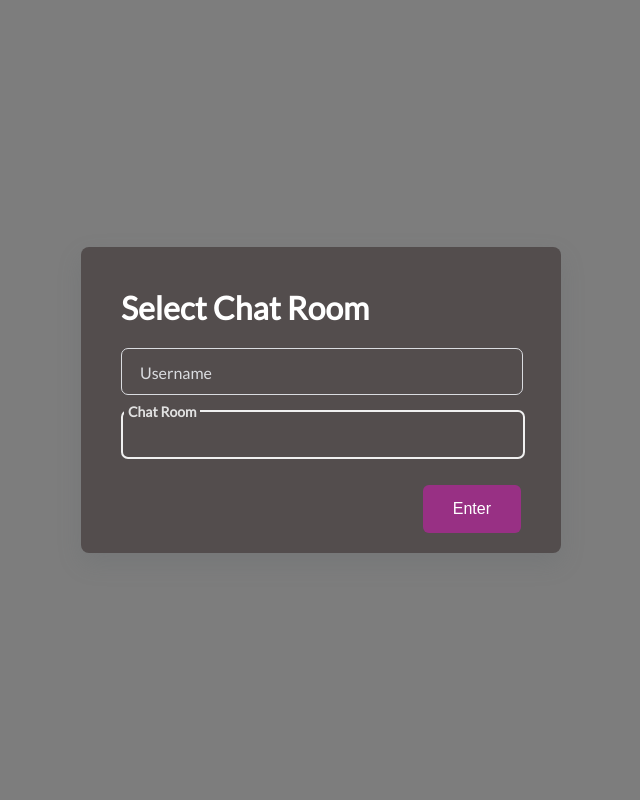
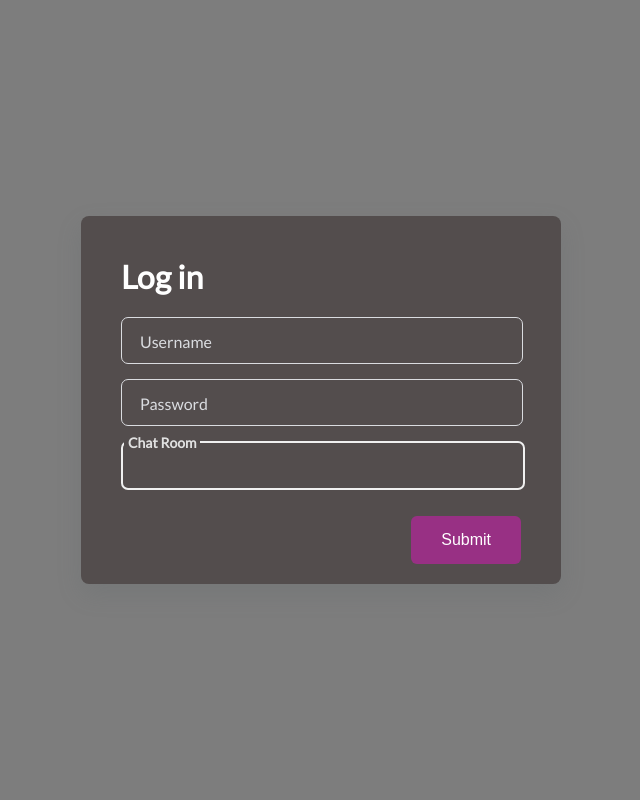
Before and after one commit to Solomon-Kebede/chatstreet, a Django app: page / in a window 1280 px wide. Shown: the whole page, without its empty margins (319-959 px from the left). Run offline with Django 3.2, Linux system fonts and the light colour scheme.

Commit message:
reconfigure the home page

```diff
--- a/ChatStreetProject/chatapp/templates/index.html
+++ b/ChatStreetProject/chatapp/templates/index.html
@@ -11,7 +11,7 @@
 <body>
     <div class="signupForm">
         <div class="form">
-            <h1 class="heading">Select Chat Room</h1>
+            <h1 class="heading">Log in</h1>
 
             <div class="inputField">
                 <input id="username-input"type="text" class="input" placeholder="Username">
@@ -19,10 +19,15 @@
             </div>
 
             <div class="inputField">
+                <input id="username-input"type="text" class="input" placeholder="Username">
+                <label for="" class="label">Password</label>
+            </div>
+
+            <div class="inputField">
                 <input id="room-name-input" type="text" class="input" placeholder="Chat Room">
                 <label for="" class="label">Chat Room</label>
             </div>
-            <input id="room-name-submit" class="submitBtn" type="button" value="Enter">
+            <input id="room-name-submit" class="submitBtn" type="button" value="Submit">
         </div>
     </div>
     <script>
--- a/ChatStreetProject/chatapp/views.py
+++ b/ChatStreetProject/chatapp/views.py
@@ -6,3 +6,6 @@ def index(request):
 
 def chatRoom(request):
     return render(request, 'room.html')
+
+def login(request):
+    return render(request, 'registration/login.html')
```
Also changed, not shown: ChatStreetProject/chatapp/static/css/styles.css (line endings or trailing spaces).
